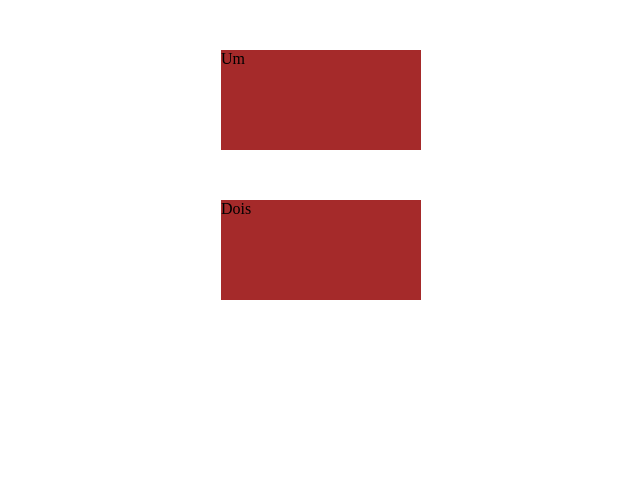
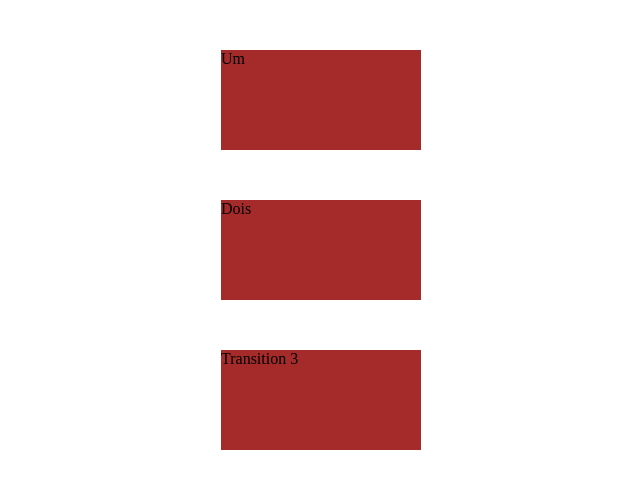
Before and after one commit to Boyuridod/Estagio-SULTS-Curso-JavaScript, a plain HTML site: page 2.CursoHTMLCSS/4.transition/1.transition.html in a window 1280 px wide. Shown: the whole page, without its empty margins (319-959 px from the left). Drawn offline with Linux system fonts and the light colour scheme.

Commit message:
Update 1.transition.html

```diff
--- a/2.CursoHTMLCSS/4.transition/1.transition.html
+++ b/2.CursoHTMLCSS/4.transition/1.transition.html
@@ -32,16 +32,34 @@
             transition-duration: 1s;
             transition-timing-function: cubic-bezier(.56,-1,.53,1.5);
             /* Cubic bezier help: https://cubic-bezier.com/*/
+            transition-delay: .5s;
         }
 
         .transition2:hover{
             width: 600px;
             height: 200px;
         }
+
+        .t3{
+            background-color: brown;
+            width: 200px;
+            height: 100px;
+            margin: 50px auto;
+
+            transition: all, 1s, ease, .1s;
+
+        }
+
+        .t3:hover{
+            width: 600px;
+            height: 200px;
+            background-color: yellow;
+        }
     </style>
 </head>
 <body>
     <div class="transition1">Um</div>
     <div class="transition2">Dois</div>
+    <div class="t3">Transition 3</div>
 </body>
 </html>
```
